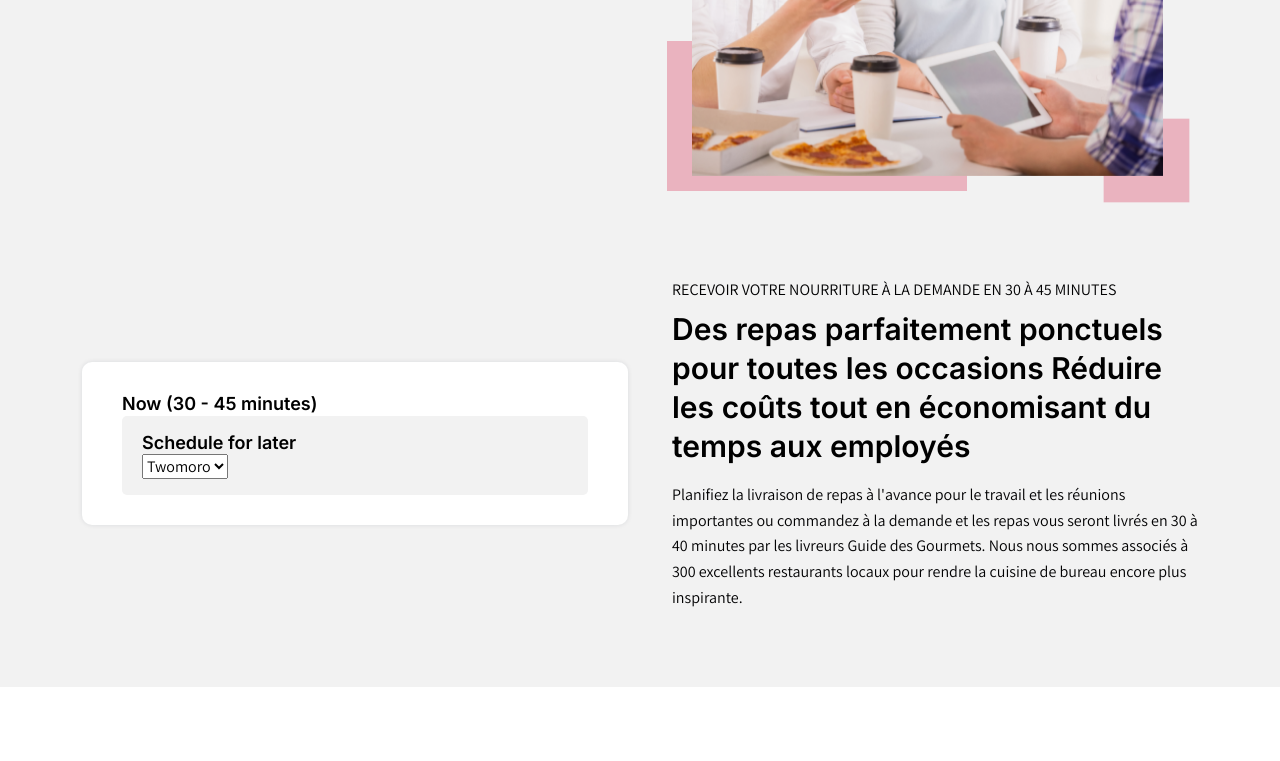
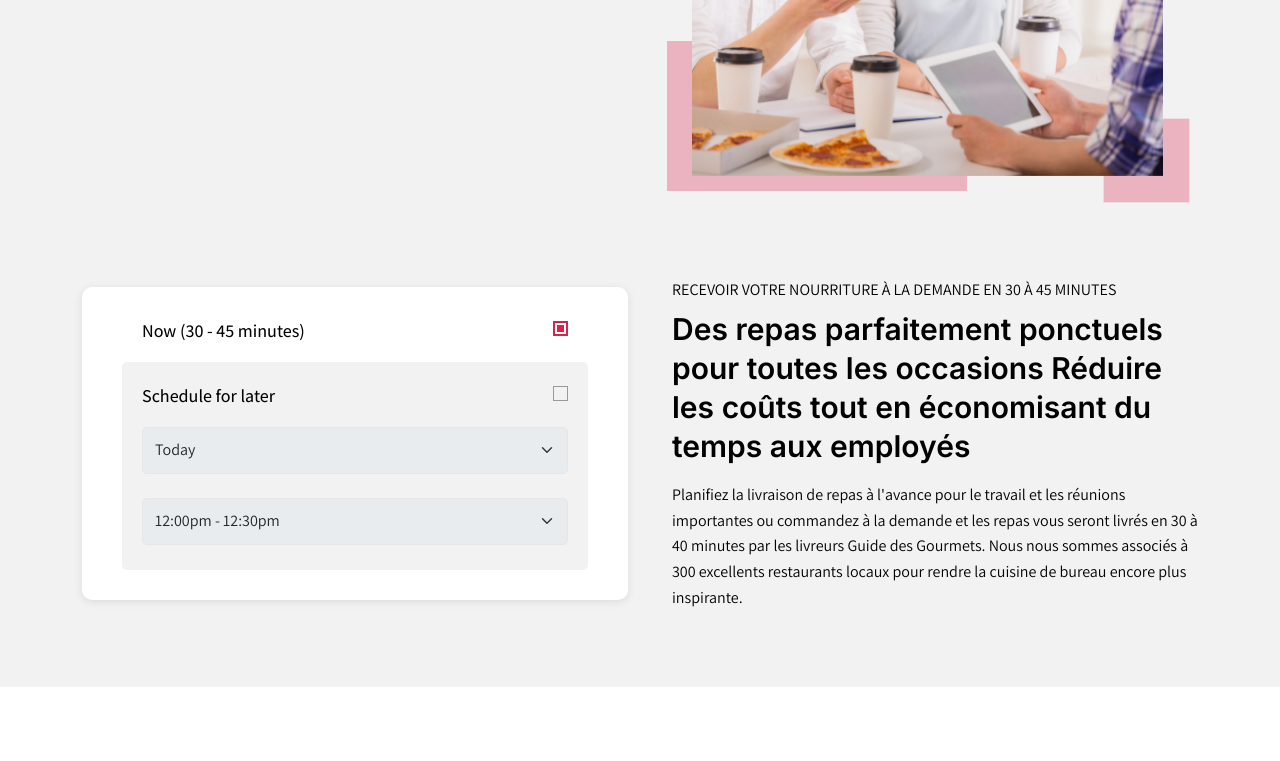
Before and after one commit to mdmunnaahmed/mega-restaurant, a website: page src/html/index.html in a window 1280 px wide. Shown: the part 3190-3951 px from the top of the page. Drawn offline with nearby package versions, Linux system fonts and the light colour scheme; files that its build step writes are made by us from their sources; files whose address does not match are found by name.

Commit message:
time & schedule & playstore button save

```diff
--- a/src/assets/js/main.js
+++ b/src/assets/js/main.js
@@ -158,3 +158,18 @@ $(".menu li a").each(function () {
 		$(this).addClass("active");
 	}
 });
+
+let scheduleId = $("#schedule");
+let nowId = $("#now");
+
+scheduleId.on("change", function (e) {
+	if ((scheduleId.checked = true)) {
+		scheduleId.parent(".form-group").siblings(".form-select").removeAttr("disabled", "");
+	}
+});
+
+nowId.on("change", function (e) {
+	if ((nowId.checked = true)) {
+		scheduleId.parent(".form-group").siblings(".form-select").attr("disabled", "");
+	}
+});
--- a/src/assets/sass/components/_form.scss
+++ b/src/assets/sass/components/_form.scss
@@ -28,25 +28,6 @@ input:-webkit-autofill:focus {
 .custom--radio {
 	position: relative;
 	padding-left: 0;
-	input[type="radio"] {
-		width: 100%;
-		position: absolute;
-		top: 0;
-		left: 0;
-		visibility: hidden;
-		cursor: pointer;
-		&:checked {
-			~ label {
-				&::before {
-					border-width: 2px;
-					border-color: hsl(var(--base)) !important;
-				}
-				&::after {
-					opacity: 1;
-				}
-			}
-		}
-	}
 	label {
 		margin-bottom: 0;
 		position: relative;
@@ -60,7 +41,7 @@ input:-webkit-autofill:focus {
 			left: 0;
 			width: 15px;
 			height: 15px;
-			border: 1px solid #888888;
+			border: 1px solid #999;
 		}
 		&::after {
 			position: absolute;
@@ -71,6 +52,36 @@ input:-webkit-autofill:focus {
 			height: 7px;
 			background-color: hsl(var(--base)) !important;
 			opacity: 0;
+		}
+	}
+
+	input[type="radio"] {
+		display: none;
+		&:checked ~ label {
+			&::before {
+				border-width: 2px;
+				border-color: hsl(var(--base)) !important;
+			}
+			&::after {
+				opacity: 1;
+			}
+		}
+	}
+}
+.time-radio {
+	label {
+		cursor: pointer;
+		display: block;
+		padding-left: 0;
+		font-weight: 500;
+		font-size: 18px;
+		&::before {
+			right: 0;
+			left: auto;
+		}
+		&::after {
+			left: auto;
+			right: 4px;
 		}
 	}
 }
--- a/src/assets/sass/sections/_sections.scss
+++ b/src/assets/sass/sections/_sections.scss
@@ -38,7 +38,7 @@
 }
 .cmn-btn-wrapper {
 	gap: 0px 20px;
-	@include breakpoint (max-sm) {
+	@include breakpoint(max-sm) {
 		gap: 0px 15px;
 	}
 	a {
@@ -108,13 +108,20 @@
 	}
 }
 .time-table {
-	padding: 30px 40px;
+	padding: 20px;
 	border-radius: 10px;
-	box-shadow: 0px 0px 5px 0px hsl(var(--dark) / 0.1);
+	box-shadow: 0px 2px 8px 0px hsl(var(--dark) / 0.1);
+	@include breakpoint(sm) {
+		padding: 30px 40px;
+	}
 }
 .schedule-wrapper {
-	padding: 15px 20px;
+	padding: 20px 20px 25px;
 	border-radius: 5px;
+}
+
+.outer-time-radio {
+	padding: 0 20px;
 }
 .time-content {
 	padding-left: 20px;
@@ -126,7 +133,7 @@
 
 // Guide Section Starts Here
 .guide-content {
-	@include breakpoint (lg) {
+	@include breakpoint(lg) {
 		padding-left: 20px;
 	}
 }
--- a/src/html/index.html
+++ b/src/html/index.html
@@ -165,10 +165,10 @@
                         </div>
                         <div class="cmn-btn-wrapper d-flex flex-wrap">
                             <a href="#0">
-                                <img src="../assets/images/thumb/app-btn.png" alt="thumb">
+                                <img src="assets/images/thumb/app-btn.png" alt="thumb">
                             </a>
                             <a href="#0">
-                                <img src="../assets/images/thumb/app-btn.png" alt="thumb">
+                                <img src="assets/images/thumb/app-btn.png" alt="thumb">
                             </a>
                         </div>
                     </div>
@@ -242,7 +242,7 @@
     </div>
     <div class="container pt-100">
         <div class="row gy-5 flex-wrap-reverse"">
-            <div class="col-lg-6">
+            <div class=" col-lg-6">
             <div class="section-header mb-0">
                 <p class="section-header__subtitle">DES REPAS SIMPLES À PAYER</p>
                 <h2 class="section-header__title">Réduire les coûts tout en économisant du temps aux employés</h2>
@@ -267,11 +267,24 @@
     <div class="row align-items-center gy-5">
         <div class="col-lg-6">
             <div class="time-table bg-white">
-                    <h6 class="time-table__title">Now (30 - 45 minutes)</h6>
+                <div class="form-group custom--radio time-radio outer-time-radio">
+                    <input type="radio" name="time" id="now" checked>
+                    <label class="mb-3" for="now">Now (30 - 45 minutes)</label>
+                </div>
                 <div class="schedule-wrapper bg--light">
-                        <h6>Schedule for later</h6>
-                        <select>
-                            <option value="">Twomoro</option>
+                    <div class="form-group custom--radio time-radio">
+                        <input type="radio" name="time" id="schedule">
+                        <label class="mb-3" for="schedule">Schedule for later</label>
+                    </div>
+                    <select class="form-select form--control mb-3 mb-sm-4" disabled>
+                        <option value="">Today</option>
+                        <option value="">Tommorrow</option>
+                        <option value="">The day After Tommorrow</option>
+                    </select>
+                    <select class="form-select form--control" disabled>
+                        <option value="">12:00pm - 12:30pm</option>
+                        <option value="">12:30pm - 01:00pm</option>
+                        <option value="">01:00pm - 01:30pm</option>
                     </select>
                 </div>
             </div>
```
Also changed, not shown: src/index.html (+20 -7 lines), src/assets/css/main.css, src/assets/images/appstore.png (added), src/assets/images/googleplay.png (added), 1 other file. Lines whose indentation alone changed are shown as unchanged.
